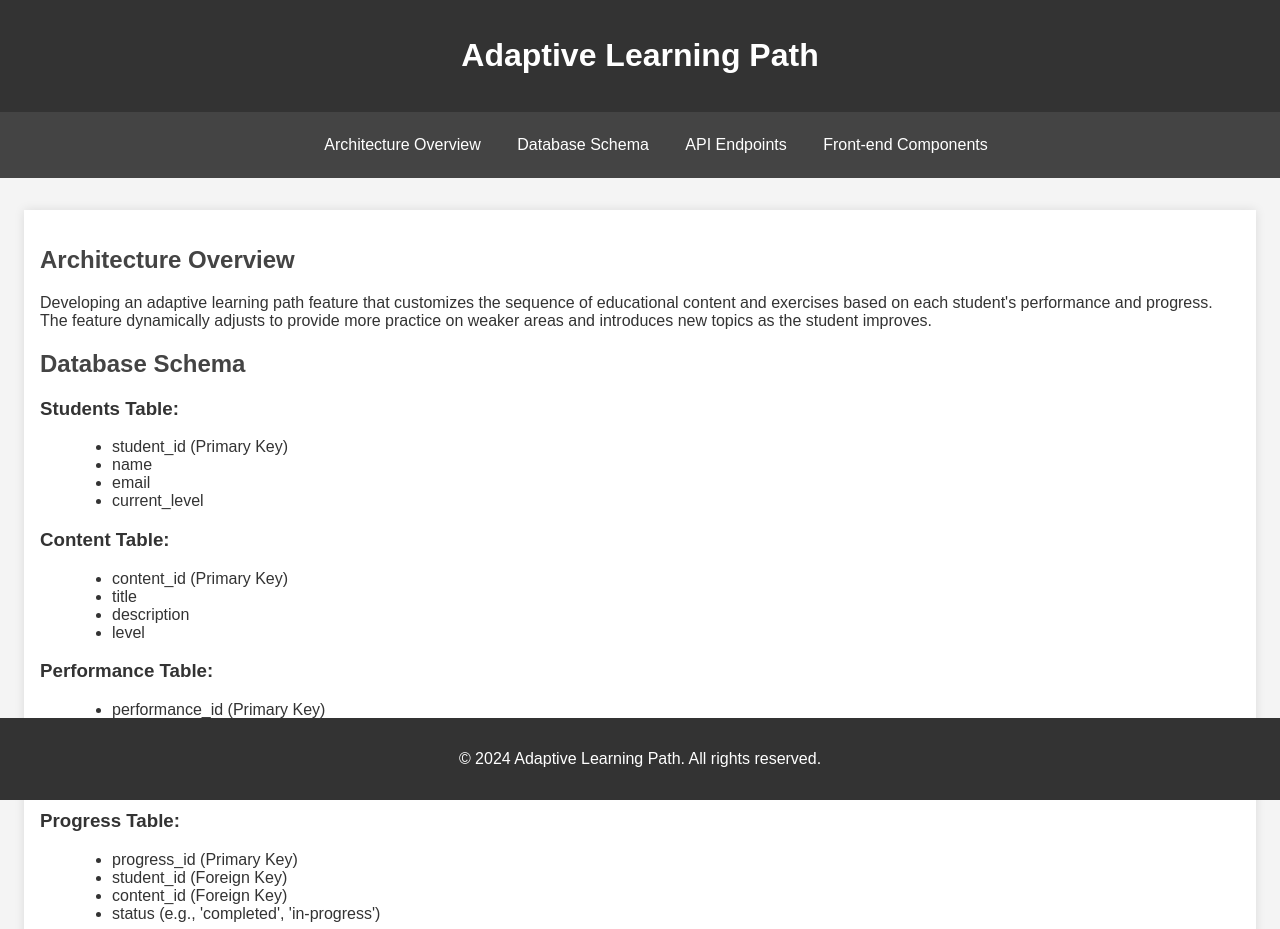
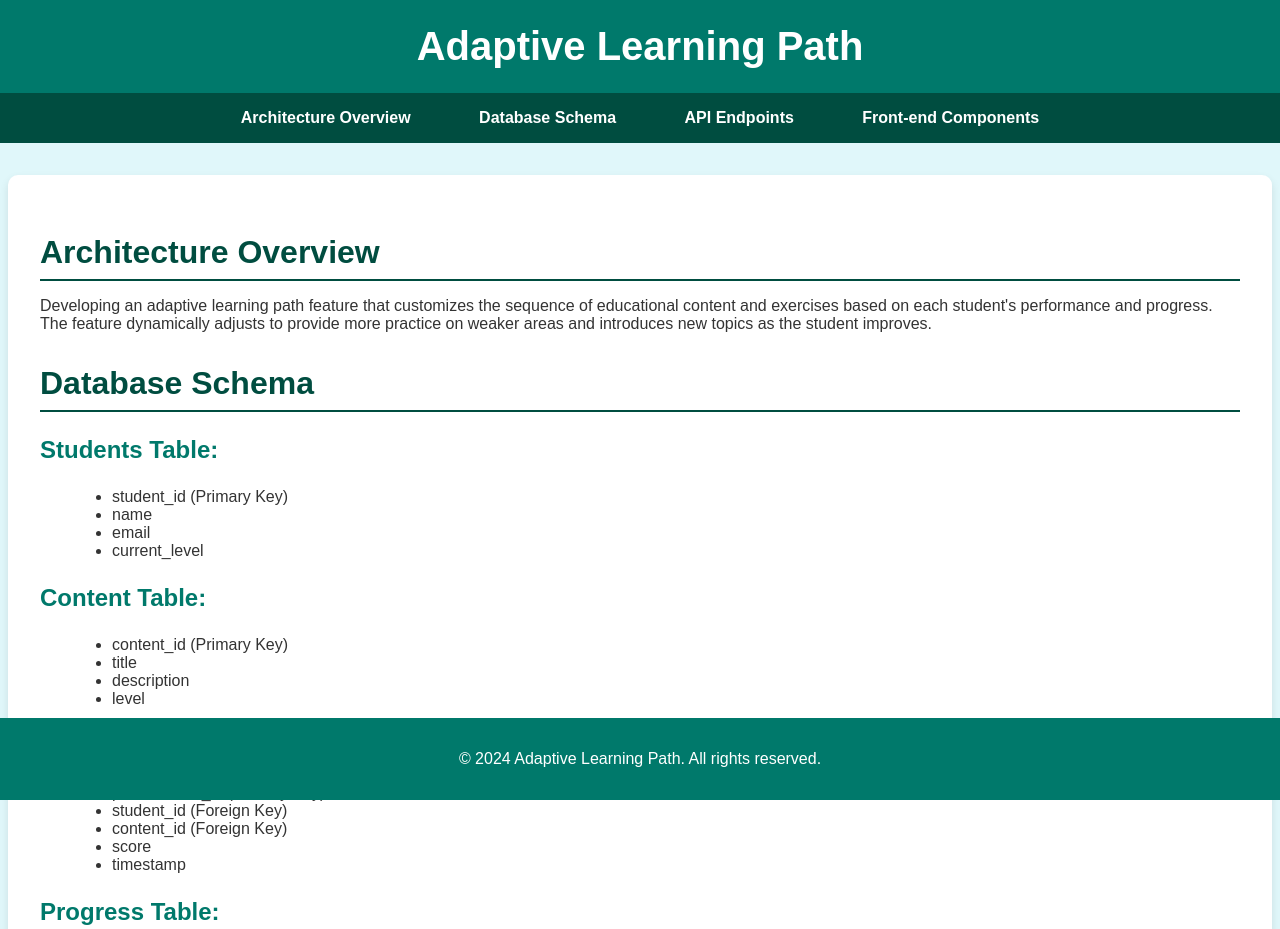
Before and after one commit to Darshan2610/sample, a plain HTML site: page index.html in a window 1280 px wide. Shown: the top 929 px of the page. Drawn offline with Linux system fonts and the light colour scheme.

Commit message:
Update styles.css

```diff
--- a/styles.css
+++ b/styles.css
@@ -1,28 +1,34 @@
 body {
-    font-family: Arial, sans-serif;
+    font-family: 'Arial', sans-serif;
     margin: 0;
     padding: 0;
-    background: #f4f4f4;
+    background: #e0f7fa;
     color: #333;
 }
 
 header {
-    background: #333;
+    background: #00796b;
     color: #fff;
-    padding: 1rem 0;
+    padding: 1.5rem 0;
     text-align: center;
+    box-shadow: 0 4px 6px rgba(0, 0, 0, 0.1);
+}
+
+header h1 {
+    font-size: 2.5rem;
+    margin: 0;
 }
 
 nav {
-    background: #444;
-    color: #fff;
-    padding: 0.5rem;
+    background: #004d40;
+    padding: 1rem 0;
     text-align: center;
 }
 
 nav ul {
     list-style: none;
     padding: 0;
+    margin: 0;
 }
 
 nav ul li {
@@ -33,18 +39,41 @@ nav ul li {
 nav ul li a {
     color: #fff;
     text-decoration: none;
+    font-weight: bold;
+    padding: 0.5rem 1rem;
+    transition: background 0.3s;
+}
+
+nav ul li a:hover {
+    background: #00796b;
+    border-radius: 5px;
 }
 
 main {
     max-width: 1200px;
     margin: 2rem auto;
-    padding: 1rem;
-    background: #fff;
-    box-shadow: 0 0 10px rgba(0, 0, 0, 0.1);
+    padding: 2rem;
+    background: #ffffff;
+    box-shadow: 0 4px 8px rgba(0, 0, 0, 0.1);
+    border-radius: 10px;
 }
 
-h2 {
-    color: #444;
+section {
+    margin-bottom: 2rem;
+}
+
+section h2 {
+    color: #004d40;
+    font-size: 2rem;
+    border-bottom: 2px solid #004d40;
+    padding-bottom: 0.5rem;
+    margin-bottom: 1rem;
+}
+
+section h3 {
+    color: #00796b;
+    font-size: 1.5rem;
+    margin-top: 1.5rem;
 }
 
 ul {
@@ -53,7 +82,7 @@ ul {
 }
 
 footer {
-    background: #333;
+    background: #00796b;
     color: #fff;
     text-align: center;
     padding: 1rem 0;
@@ -61,3 +90,25 @@ footer {
     bottom: 0;
     width: 100%;
 }
+
+.box {
+    background: #e0f2f1;
+    padding: 1rem;
+    border-radius: 10px;
+    margin: 1rem 0;
+    box-shadow: 0 2px 4px rgba(0, 0, 0, 0.1);
+}
+
+.button {
+    background: #00796b;
+    color: #fff;
+    padding: 0.5rem 1rem;
+    border: none;
+    border-radius: 5px;
+    cursor: pointer;
+    transition: background 0.3s;
+}
+
+.button:hover {
+    background: #004d40;
+}
```
